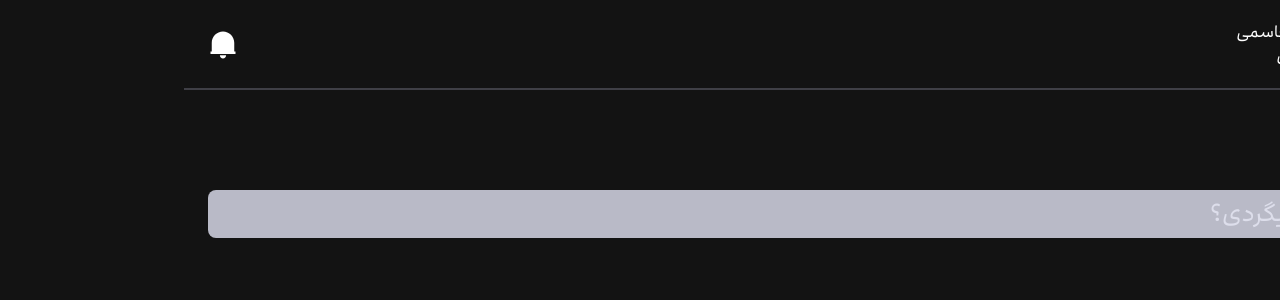
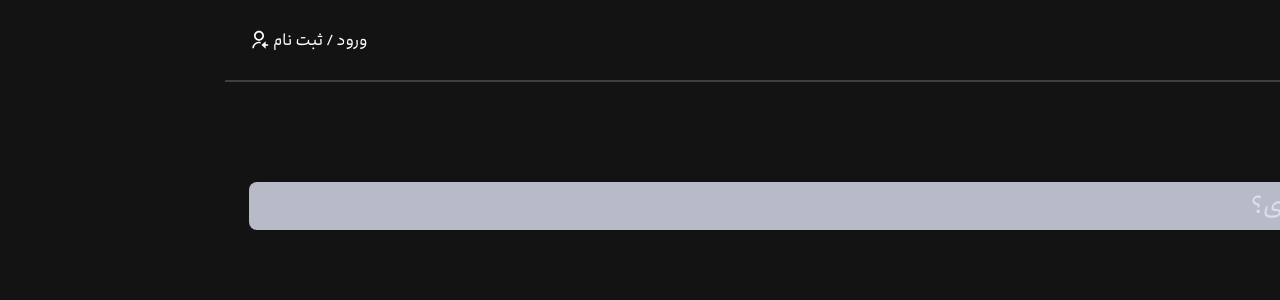
Before and after one commit to moeinmac/realstate, a React (Create React App) app: page / in a window 1280 px wide. Shown: the top 300 px of the page. Built offline with nearby package versions, Linux system fonts and the light colour scheme.

Commit message:
handle header on user auth

```diff
--- a/src/App.js
+++ b/src/App.js
@@ -1,14 +1,17 @@
-import { Provider } from 'react-redux';
-import Header from './components/Header/Header';
-import Main from './components/Main';
-import store from './store';
+import { Provider } from "react-redux";
+import Header from "./components/Header/Header";
+import Main from "./components/Main";
+import store from "./store";
+import { BrowserRouter } from "react-router-dom";
 
 function App() {
   return (
-    <Provider store={store}>
-    <Header />
-    <Main />
-    </Provider>
+    <BrowserRouter>
+      <Provider store={store}>
+        <Header />
+        <Main />
+      </Provider>
+    </BrowserRouter>
   );
 }
 
--- a/src/components/Header/Header.js
+++ b/src/components/Header/Header.js
@@ -1,11 +1,34 @@
+import { useSelector } from "react-redux";
 import Profile from "./Profile";
 import { RiNotification2Fill } from "react-icons/ri";
+import { Link, useLocation } from "react-router-dom";
+import { FcHome } from "react-icons/fc";
+import { RiUserReceived2Line } from "react-icons/ri";
 
 const Header = () => {
+  const user = useSelector((state) => state.user);
+  const location = useLocation();
+  if (location.pathname === "/auth") return;
+
   return (
     <header className="flex items-center px-6 py-4 justify-between border-b-2 border-zinc-700">
-      <Profile />
-      <RiNotification2Fill className="text-3xl"/>
+      {user.isAuth && (
+        <>
+          <Profile />
+          <RiNotification2Fill className="text-3xl" />
+        </>
+      )}
+      {!user.isAuth && (
+        <>
+          <div className="flex items-center gap-3">
+            <FcHome className="text-5xl" />
+            <h1 className="font-kalameh text-5xl">مـــتراژ</h1>
+          </div>
+          <Link to="/auth" className="font-alibaba flex items-center gap-1">
+            ورود / ثبت نام <RiUserReceived2Line className="text-xl" />
+          </Link>
+        </>
+      )}
     </header>
   );
 };
--- a/src/components/Main.js
+++ b/src/components/Main.js
@@ -1,15 +1,13 @@
-import { BrowserRouter, Route, Routes } from "react-router-dom";
+import { Route, Routes } from "react-router-dom";
 import Home from "../pages/Home";
 import Auth from "../pages/Auth";
 
 const Main = () => {
   return (
-    <BrowserRouter>
-      <Routes>
-        <Route path="/" element={<Home />} />
-        <Route path="/auth" element={<Auth />} />
-      </Routes>
-    </BrowserRouter>
+    <Routes>
+      <Route path="/" element={<Home />} />
+      <Route path="/auth" element={<Auth />} />
+    </Routes>
   );
 };
 
--- a/src/pages/Auth.js
+++ b/src/pages/Auth.js
@@ -1,6 +1,7 @@
 const Auth = () => {
+  return <main>
 
-  return <h1>Auth</h1>
-}
+  </main>;
+};
 
-export default Auth
+export default Auth;
```
